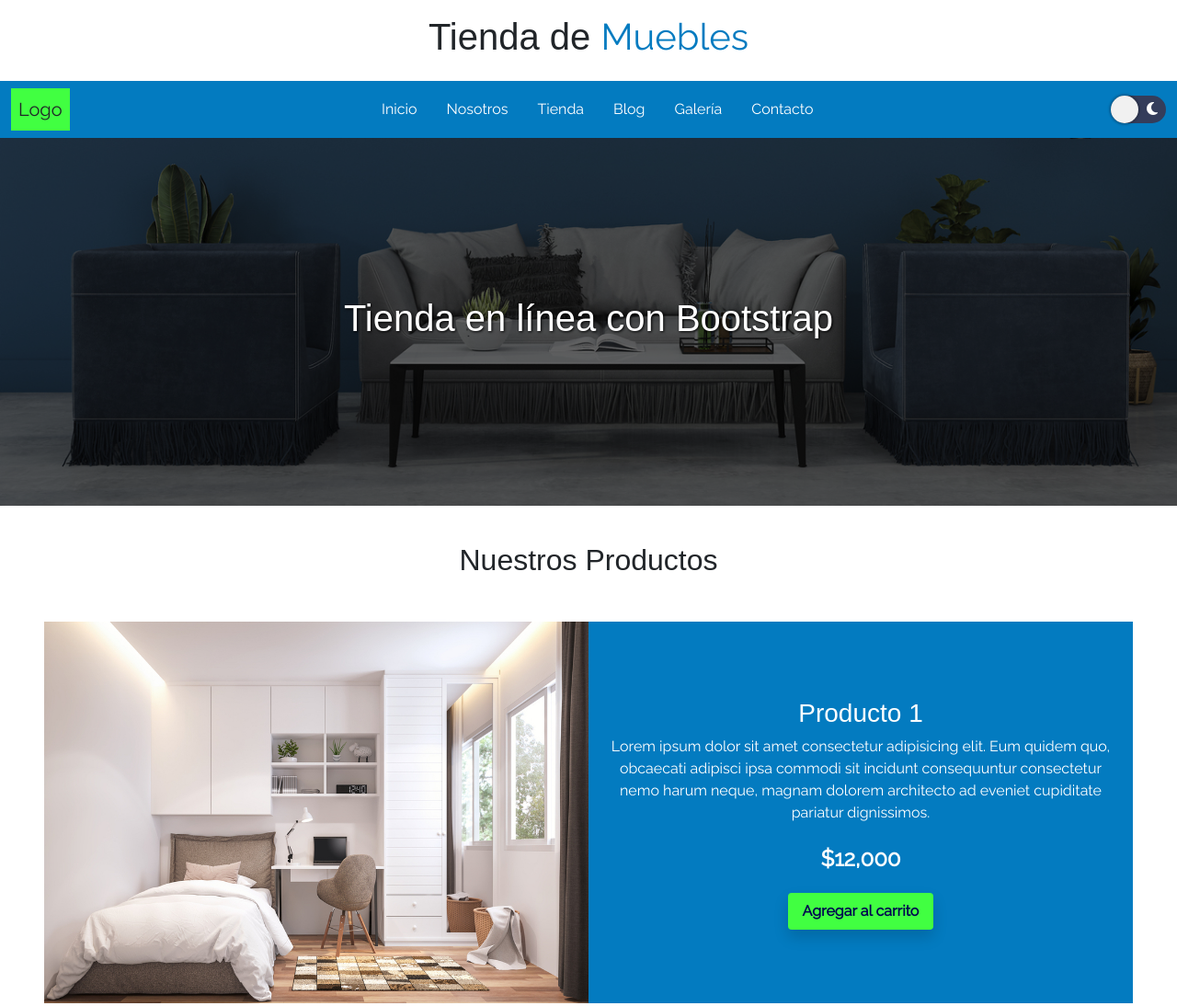
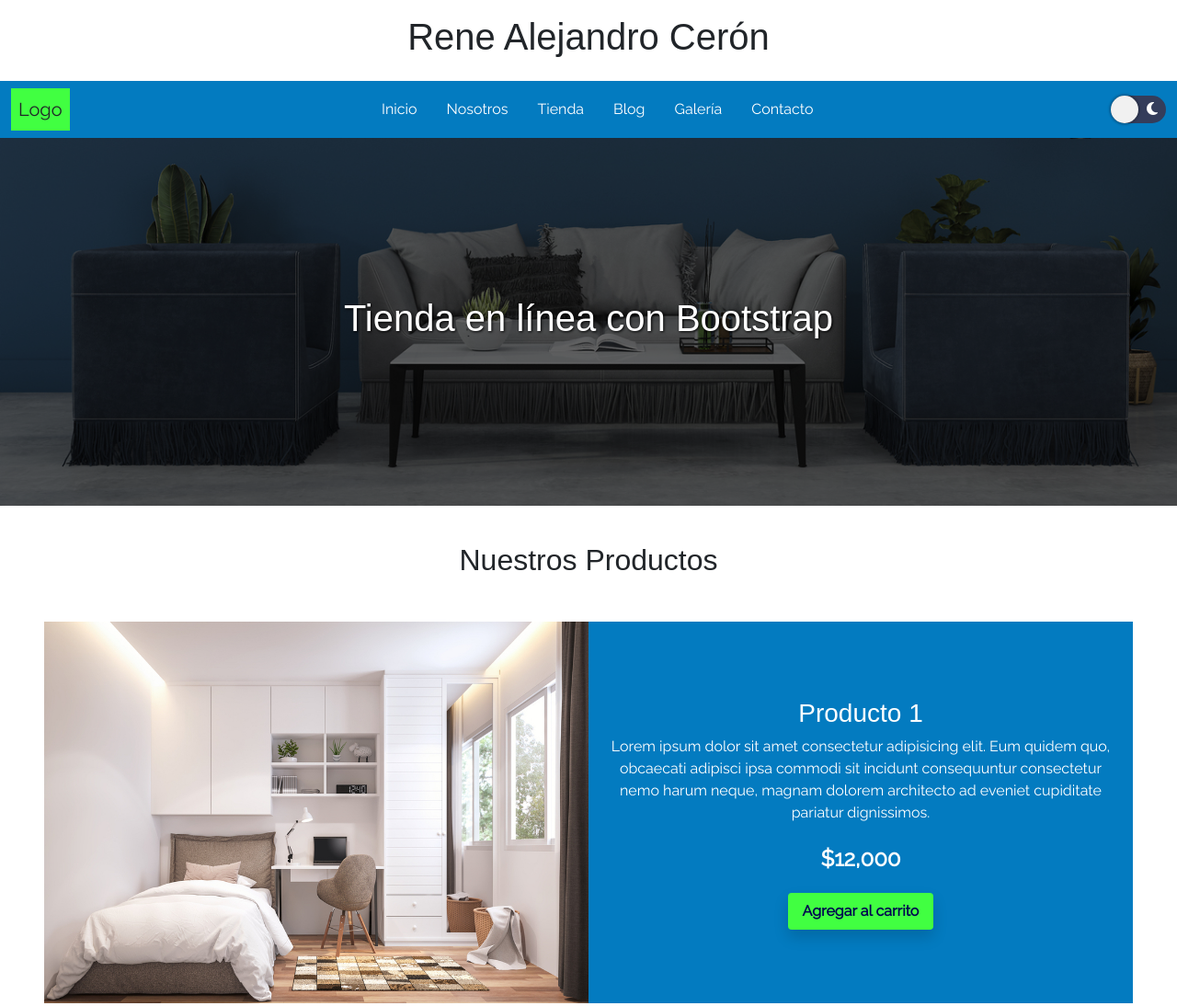
Before and after one commit to casas-javer/proeycto-final, a plain HTML site: page index.html in a window 1280 px wide. Shown: the top 1094 px of the page at 92% size. Drawn offline with Linux system fonts and the light colour scheme.

Commit message:
cambio en el título

```diff
--- a/index.html
+++ b/index.html
@@ -55,7 +55,7 @@
 <body>
     <!-- -------------HEADER---------------- -->
     <header class="py-3 text-center">
-        <h1>Tienda de <span>Muebles</span></h1>
+        <h1>Rene Alejandro Cerón</span></h1>
     </header>
 
     <!-- -------------NAV---------------- -->
```
